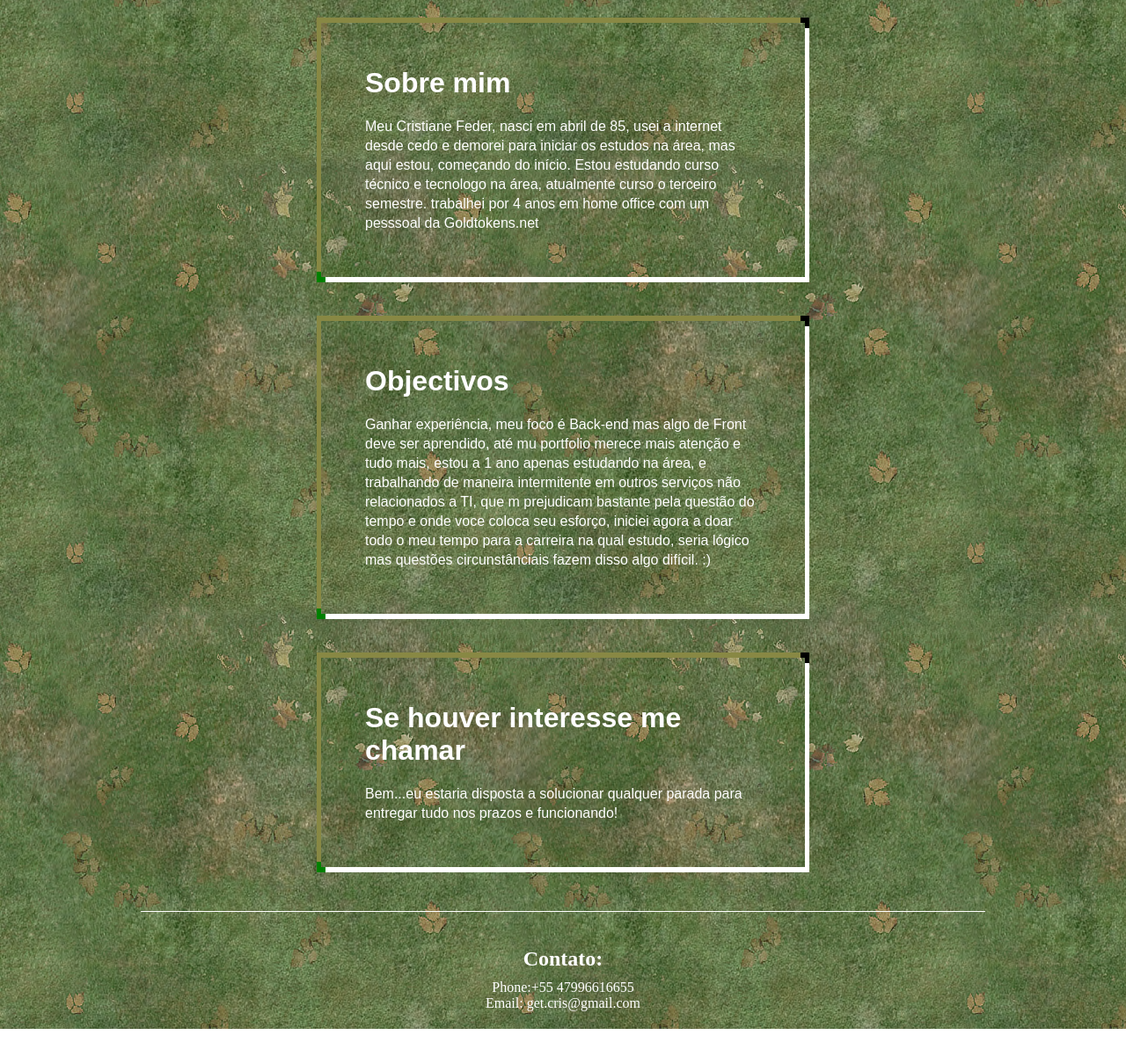
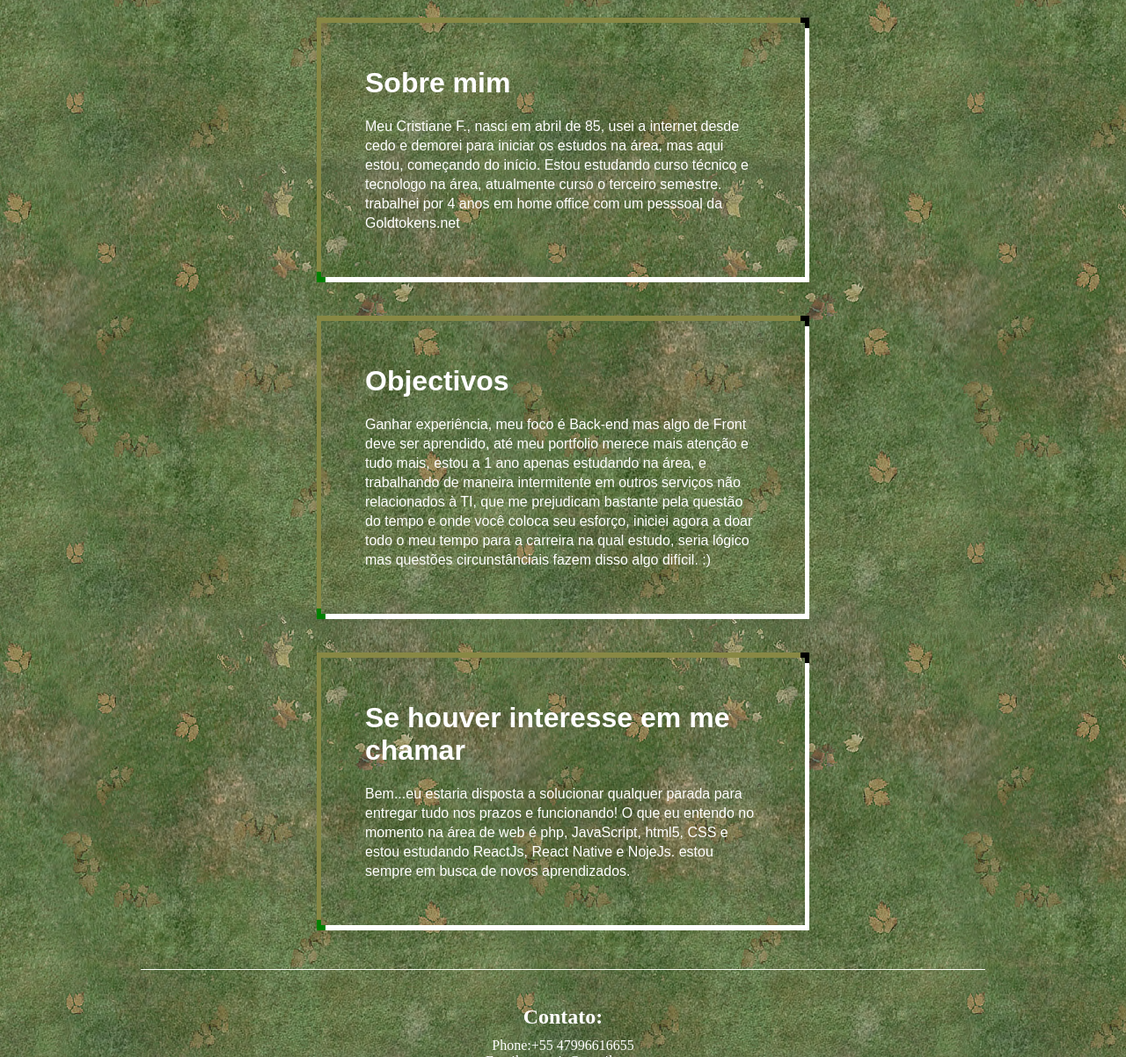
Before and after one commit to cxcol/cxcol.github.io, a plain HTML site: page index.html in a window 1280 px wide. Shown: the part 220-1422 px from the top of the page at 88% size. Before the commit the page ends 1390 px from the top, so only its background shows below. Drawn offline with Linux system fonts and the light colour scheme.

Commit message:
Update index.html

```diff
--- a/index.html
+++ b/index.html
@@ -22,17 +22,19 @@
 <section class="section-img">
   <article class="container">
       <h1>Sobre mim</h1>
-    <h6>Meu Cristiane Feder, nasci em abril de 85, usei a internet desde cedo e demorei para iniciar os estudos na área, mas aqui estou, começando do início.
+    <h6>Meu Cristiane F., nasci em abril de 85, usei a internet desde cedo e demorei para iniciar os estudos na área, mas aqui estou, começando do início.
       Estou estudando curso técnico e tecnologo na área, atualmente curso o terceiro semestre.
           trabalhei por 4 anos em home office com um pesssoal da   <a href="http://goldtokens.net"> Goldtokens.net</a> </h6>
   </article>
 
   <article class="container">
-    <h1>Objectivos</h1> <h6>Ganhar experiência, meu foco é Back-end mas algo de Front deve ser aprendido, até mu portfolio merece mais atenção e tudo mais, estou a 1 ano apenas estudando na área, e trabalhando de maneira intermitente em outros serviços não relacionados a TI, que m prejudicam bastante pela questão do tempo e onde voce coloca seu esforço, iniciei agora a doar todo o meu tempo para a carreira na qual estudo, seria lógico mas questões circunstânciais fazem disso algo difícil. :)</h6>
+    <h1>Objectivos</h1> <h6>Ganhar experiência, meu foco é Back-end mas algo de Front deve ser aprendido, até meu portfolio merece mais atenção e tudo mais, estou a 1 ano apenas estudando na área, e trabalhando de maneira intermitente em outros serviços não relacionados à TI, que me prejudicam bastante pela questão do tempo e onde você coloca seu esforço, iniciei agora a doar todo o meu tempo para a carreira na qual estudo, seria lógico mas questões circunstânciais fazem disso algo difícil. :)</h6>
   </article>
   <article class="container">
-    <h1>Se houver interesse me chamar </h1>
-    <h6>Bem...eu estaria disposta a solucionar qualquer parada para entregar tudo nos prazos e funcionando!</h6>
+    <h1>Se houver interesse em me chamar </h1>
+    <h6>Bem...eu estaria disposta a solucionar qualquer parada para entregar tudo nos prazos e funcionando!
+      O que eu entendo no momento na área de web é php, JavaScript, html5, CSS e estou estudando ReactJs, React Native e NojeJs. estou sempre em busca de novos aprendizados.
+    </h6>
   </article>
 
   <footer class="footer-container">
```
